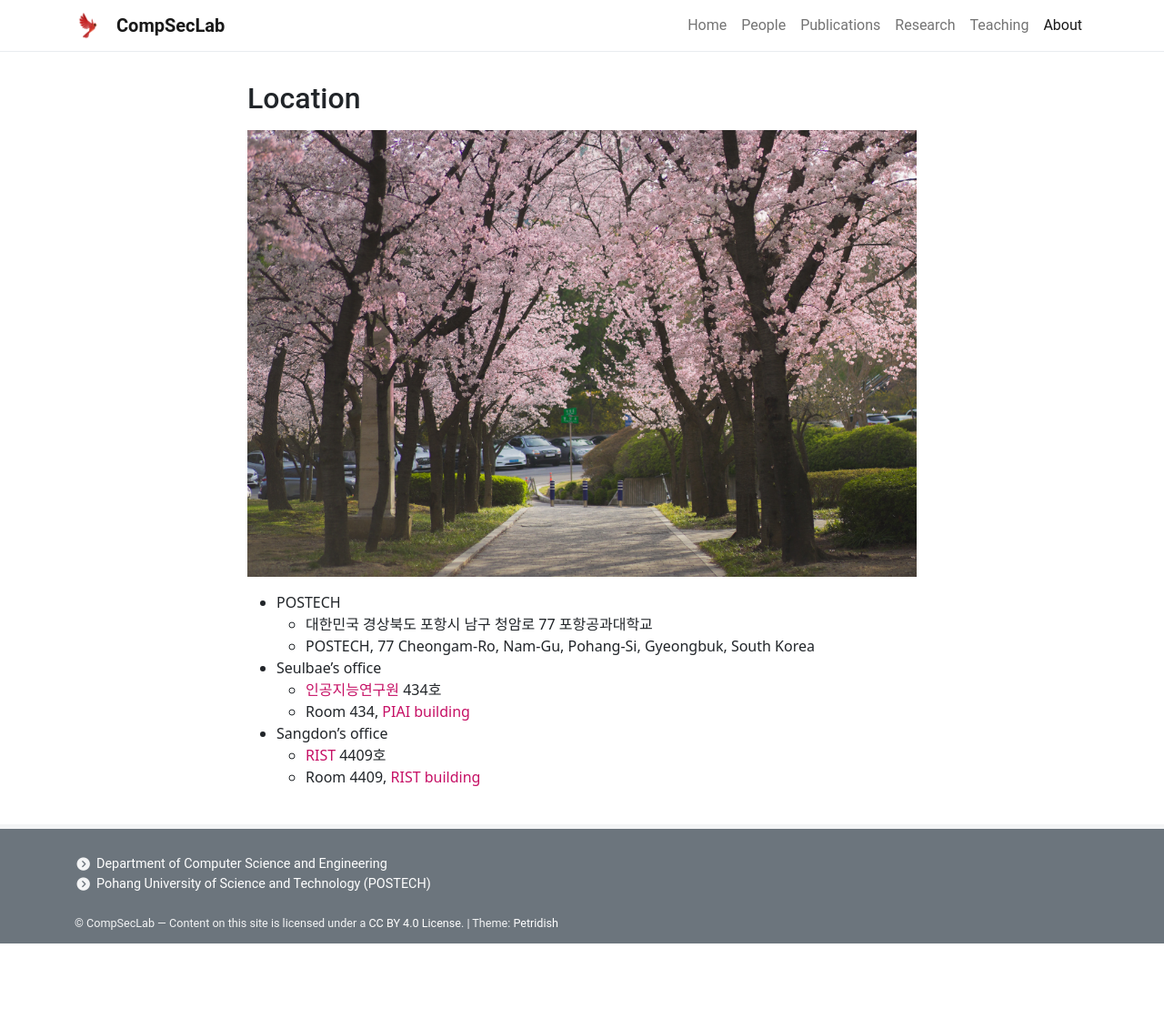
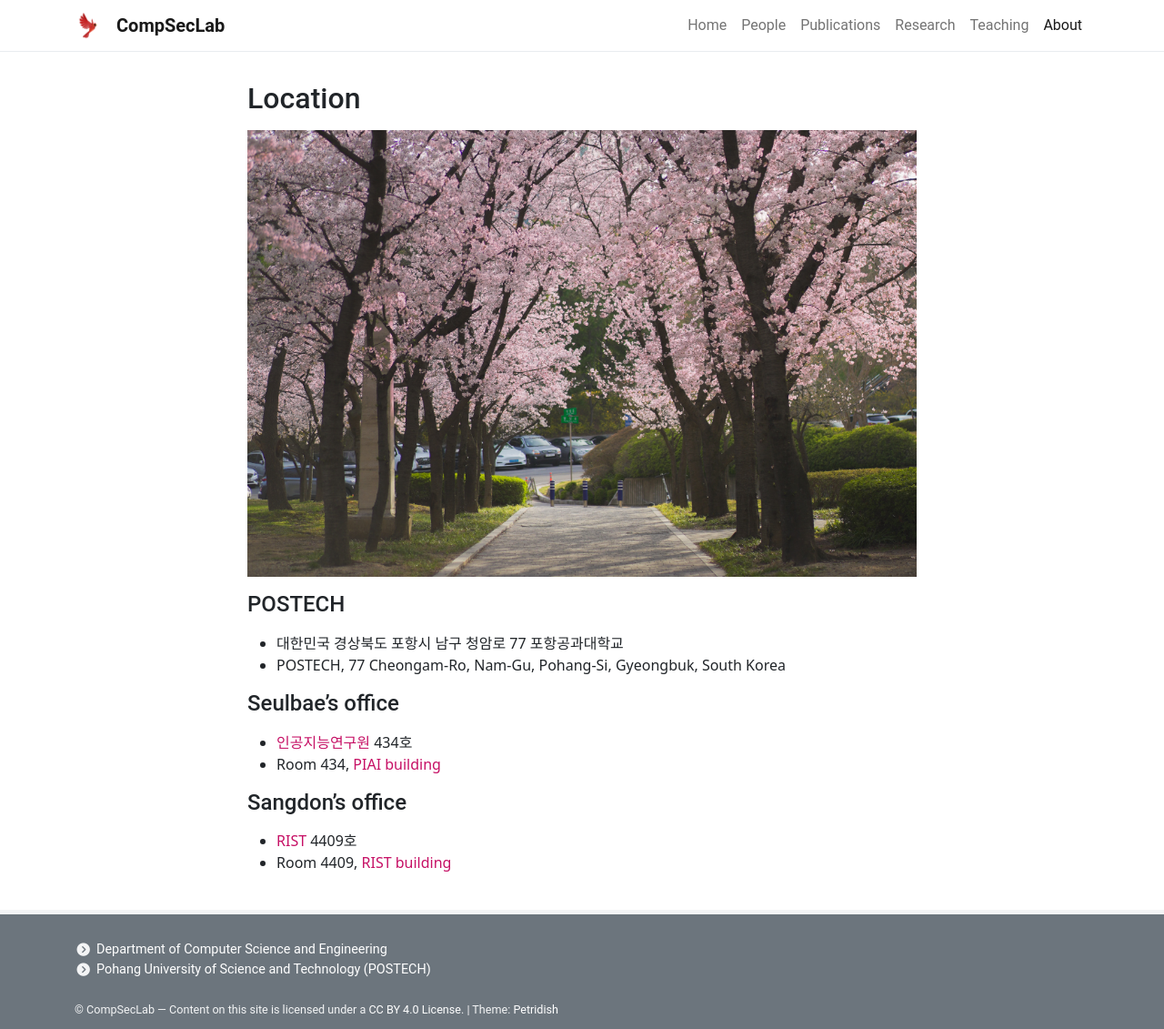
Before and after one commit to postech-compsec/postech-compsec.github.io, a Jekyll site: the page built from pages/about.md, in a window 1280 px wide. Shown: the whole page at 91% size. Built offline with Jekyll 4.4.1, drawn with Linux system fonts in a browser that asks for light colours; nearby versions of some CDN libraries; before the commit the page ends 1037 px from its top, so only the background shows below that.

Commit message:
better formatting

```diff
--- a/pages/about.md
+++ b/pages/about.md
@@ -8,14 +8,14 @@ permalink: /about/
 
 ![img](/assets/img/postech-2024.jpg)
 
-* POSTECH
+#### POSTECH
   * 대한민국 경상북도 포항시 남구 청암로 77 포항공과대학교
   * POSTECH, 77 Cheongam-Ro, Nam-Gu, Pohang-Si, Gyeongbuk, South Korea
 
-* Seulbae's office
+#### Seulbae's office
   * [인공지능연구원](https://naver.me/5LufTsC9) 434호
   * Room 434, [PIAI building](https://maps.app.goo.gl/nBKS22Tfh6Wg4akL6)
 
-* Sangdon's office
+#### Sangdon's office
   * [RIST](https://naver.me/xUFafZH2) 4409호
   * Room 4409, [RIST building](https://maps.app.goo.gl/oNxy2d8T9vA5qHEu6)
```
